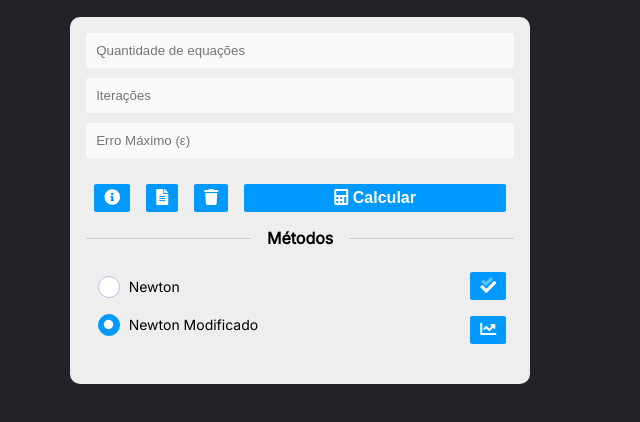
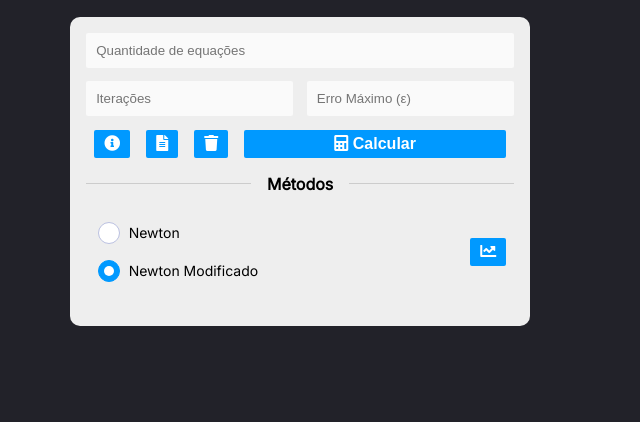
Before and after one commit to MatheusRibeiroS/MNC-Systems-of-Nonlinear-Equations, a website: page index.html in a window 1280 px wide. Shown: the part 98-520 px from the top of the page, without its empty margins (309-949 px from the left). Drawn offline with nearby package versions, Linux system fonts and the light colour scheme.

Commit message:
fix: updating input-menu interface

```diff
--- a/index.html
+++ b/index.html
@@ -33,11 +33,11 @@
           <!-- Feature Buttons -->
           <div class="config">
             <div class="input-menu">
-              <input id="function" type="text" style="width: 100%;" placeholder="Quantidade de equações" />
-              <div style="display: flex; width: 100%;">
-                <input type="number" id="iteracoes" placeholder="Iterações" style="width: 100%;" />
+              <input type="number" id="n" min="2" max="10" placeholder="Quantidade de equações" />
+              <div>
+                <input type="number" id="k" min="10" max="100" placeholder="Iterações" />
+                <input type="number" id="epsilon" min="0.01" max="0.0001" placeholder="Erro Máximo (&epsilon;)" />
               </div>
-              <input type="number" id="epsilon" placeholder="Erro Máximo (&epsilon;)" style="width: 100%;" />
             </div>
             <!-- Calculation Buttons -->
             <div class="buttons"
@@ -66,7 +66,7 @@
                 <div class="select">
                   <ul class="radio-methods">
                     <li>
-                      <input id="radioBtn1" type="radio" name="radio" value="1" checked/>
+                      <input id="radioBtn1" type="radio" name="radio" value="1" checked />
                       <label for="radioBtn1"> Newton </label>
                     </li>
                     <li>
@@ -75,9 +75,6 @@
                     </li>
                   </ul>
                   <div class="buttons" style="flex-direction: column;">
-                    <!-- Select All button -->
-                    <button class="btn button" id="button-info" onclick="selectAll()">
-                      <i class="fad fa-check-double"></i></button>
 
                     <!-- genChart button-->
                     <button class="btn button" id="button-clear" onclick="genChart(getInput())">
--- a/src/scss/global.scss
+++ b/src/scss/global.scss
@@ -26,7 +26,6 @@ input {
   border: none;
   background: #fafafa;
   color: 000;
-  margin: 0 1em 0 0;
   border-radius: 2px;
   padding: 10px;
   &:disabled {
--- a/src/scss/styles.scss
+++ b/src/scss/styles.scss
@@ -101,10 +101,16 @@ div::-webkit-scrollbar-thumb {
   display: flex;
   flex-direction: column;
   align-items: center;
-  margin-bottom: 1em;
-
   & input {
-    margin: 0 0 10px 0;
+    width: 100%;
+    margin-bottom: 1em;
+  }
+  & > div {
+    display: flex;
+    width: 100%;
+    & > input:last-child {
+      margin-left: 1em;
+    }
   }
 }
 
--- a/src/scss/toggles.scss
+++ b/src/scss/toggles.scss
@@ -36,7 +36,7 @@
       left: 0;
       top: 0;
       position: absolute;
-      transition: transform var(--d-t, .3s) var(--d-t-e, ease), opacity var(--d-o, .2s);
+      transition: transform var(--d-t, .2s) var(--d-t-e, ease), opacity var(--d-o, .1s);
     }
     &:checked {
       --b: var(--active);
@@ -130,8 +130,8 @@
   input[type='radio'] {
     border-radius: 50%;
     &:after {
-      width: 19px;
-      height: 19px;
+      width: 20px;
+      height: 20px;
       border-radius: 50%;
       background: var(--active-inner);
       opacity: 0;
```
Also changed, not shown: src/css/global.css, src/css/styles.css, src/css/toggles.css.
